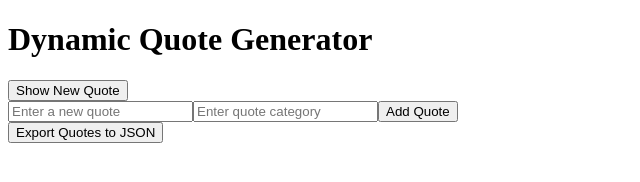
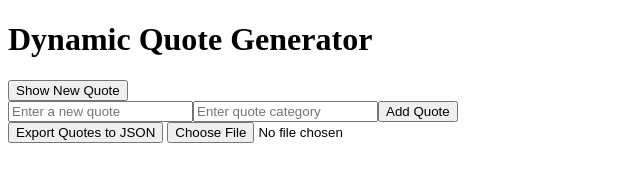
Before and after one commit to mrPullStack/alx_fe_javascript, a plain HTML site: page dom-manipulation/index.html in a window 1280 px wide. Shown: the whole page, without its empty margins (0-640 px from the left). Drawn offline with Linux system fonts and the light colour scheme.

Commit message:
added file to index.html

```diff
--- a/dom-manipulation/index.html
+++ b/dom-manipulation/index.html
@@ -18,6 +18,10 @@
     </div>
     <!--Button to export quotes to json-->
     <button onclick="exportToJsonFile()">Export Quotes to JSON</button>
+
+    <!--input to import quotes from JSON-->
+    <input type="file" id="importFile" accept=".json" onchange="importFromJsonFile(event)" />
+
     <script src="script.js"></script>
 </body>
 </html>
```
